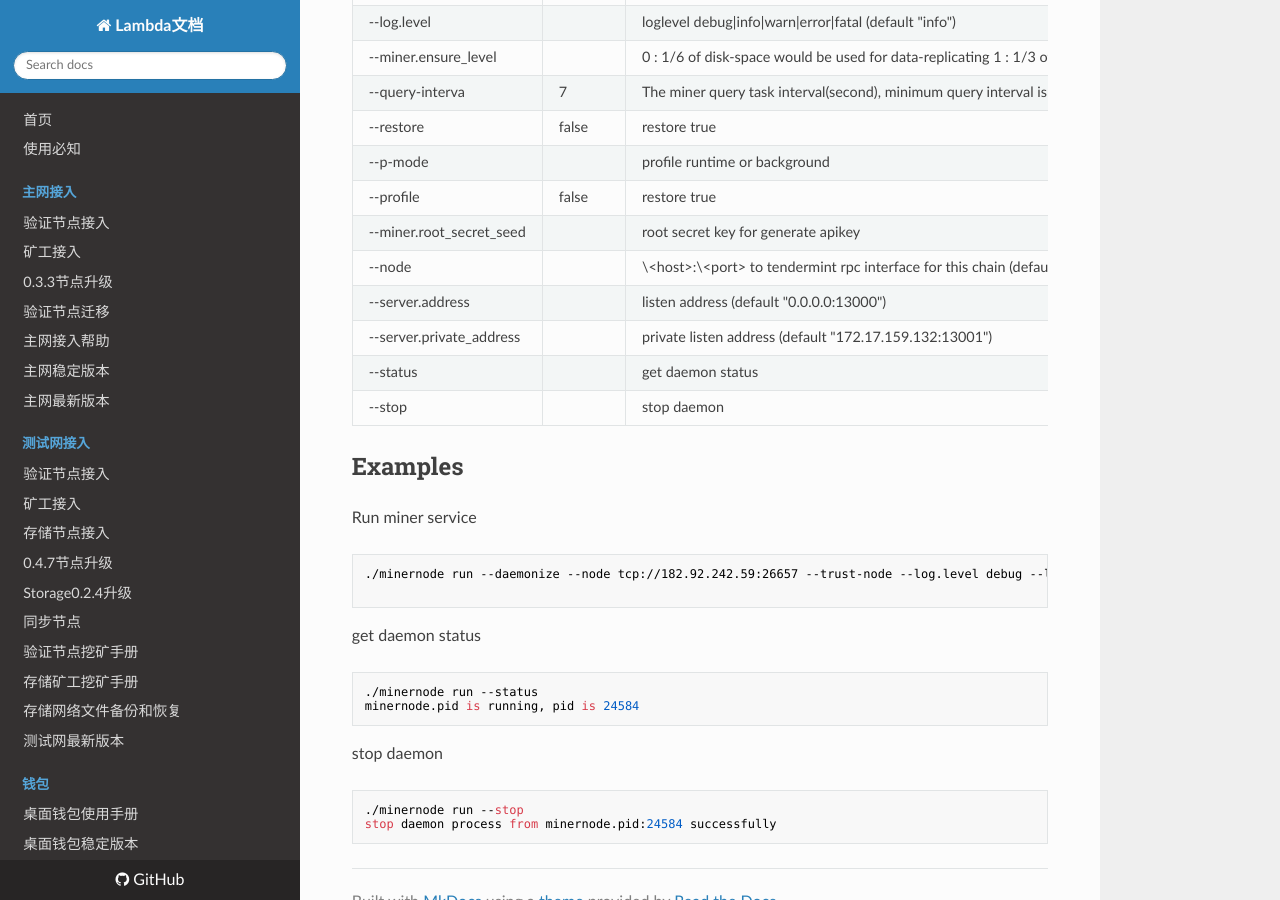
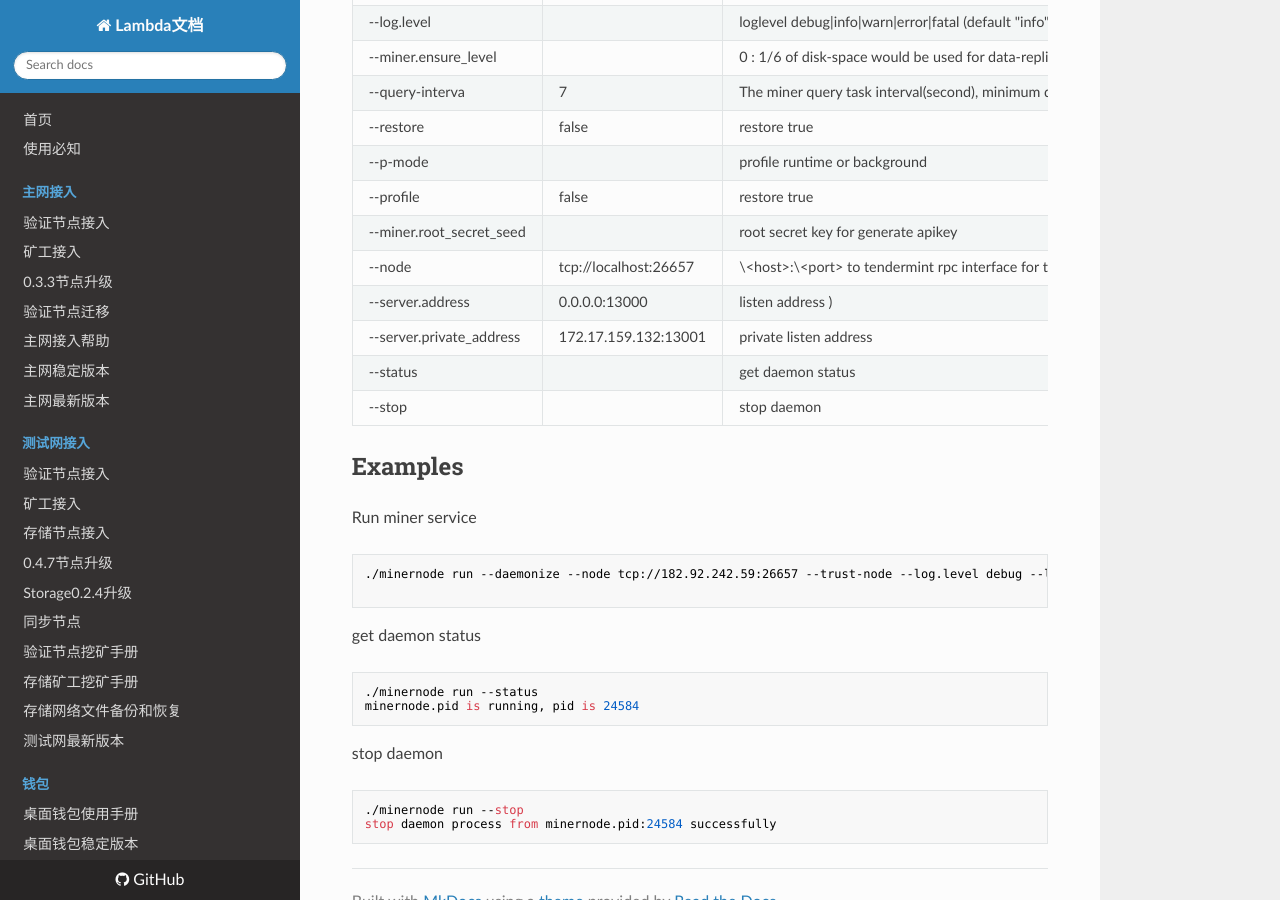
Before and after one commit to fireagainsmile/launch, an MkDocs documentation site: the page built from docs/minernode/run.md, in a window 1280 px wide and 900 px high, scrolled down 882 px. Built offline with MkDocs 1.6.1, drawn with Linux system fonts in a browser that asks for light colours; nearby versions of some CDN libraries.

Commit message:
Update run.md

```diff
--- a/docs/minernode/run.md
+++ b/docs/minernode/run.md
@@ -31,9 +31,9 @@ Run miner service
 |   --p-mode |   |  profile runtime or background |
 |  --profile |   false | restore true |
 |  --miner.root_secret_seed   |   | root secret key for generate apikey|
-| --node    |  |\<host\>:\<port\> to tendermint rpc interface for this chain (default "tcp://localhost:26657")|
-|  --server.address   |  | listen address (default "0.0.0.0:13000")|
-| --server.private_address    | |private listen address (default "172.17.159.132:13001")|
+| --node    | tcp://localhost:26657 |\<host\>:\<port\> to tendermint rpc interface for this chain |
+|  --server.address   | 0.0.0.0:13000 | listen address )|
+| --server.private_address    |172.17.159.132:13001 |private listen address |
 |  --status  |   | get daemon status|
 |  --stop  |   | stop daemon|
 
```
